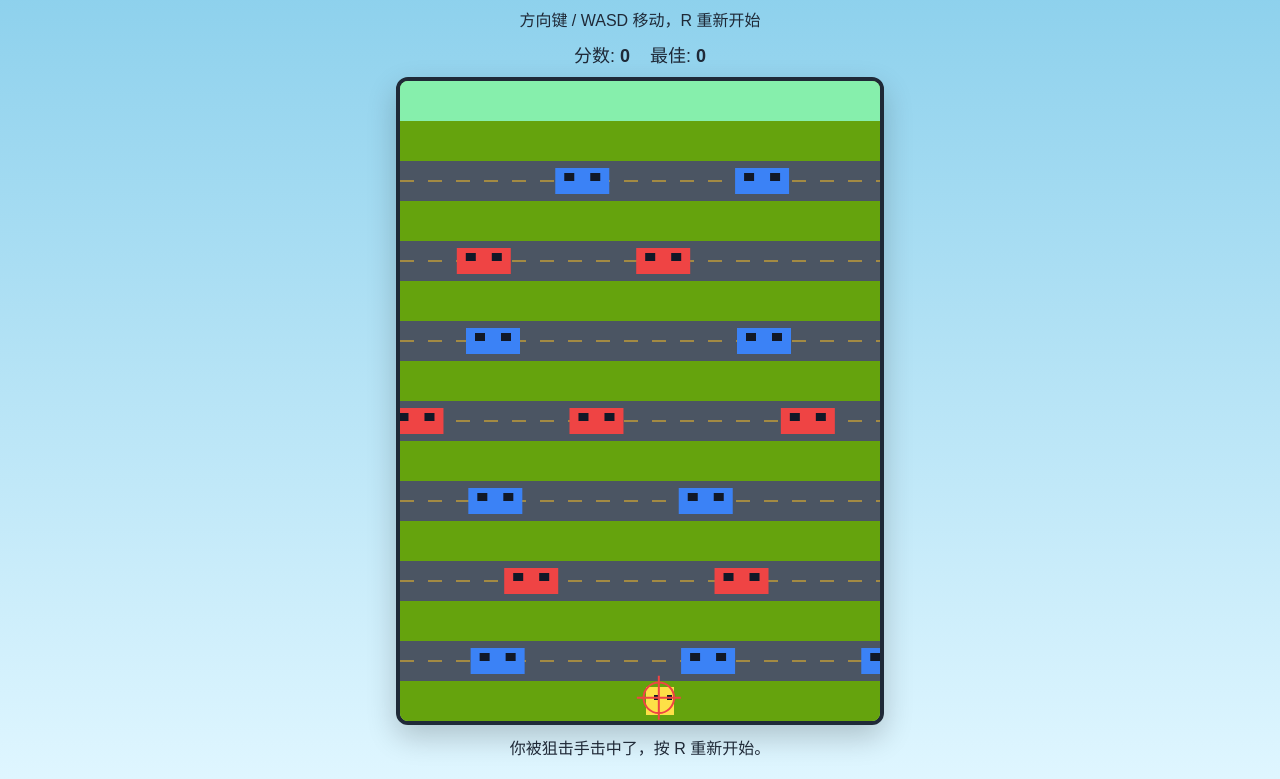
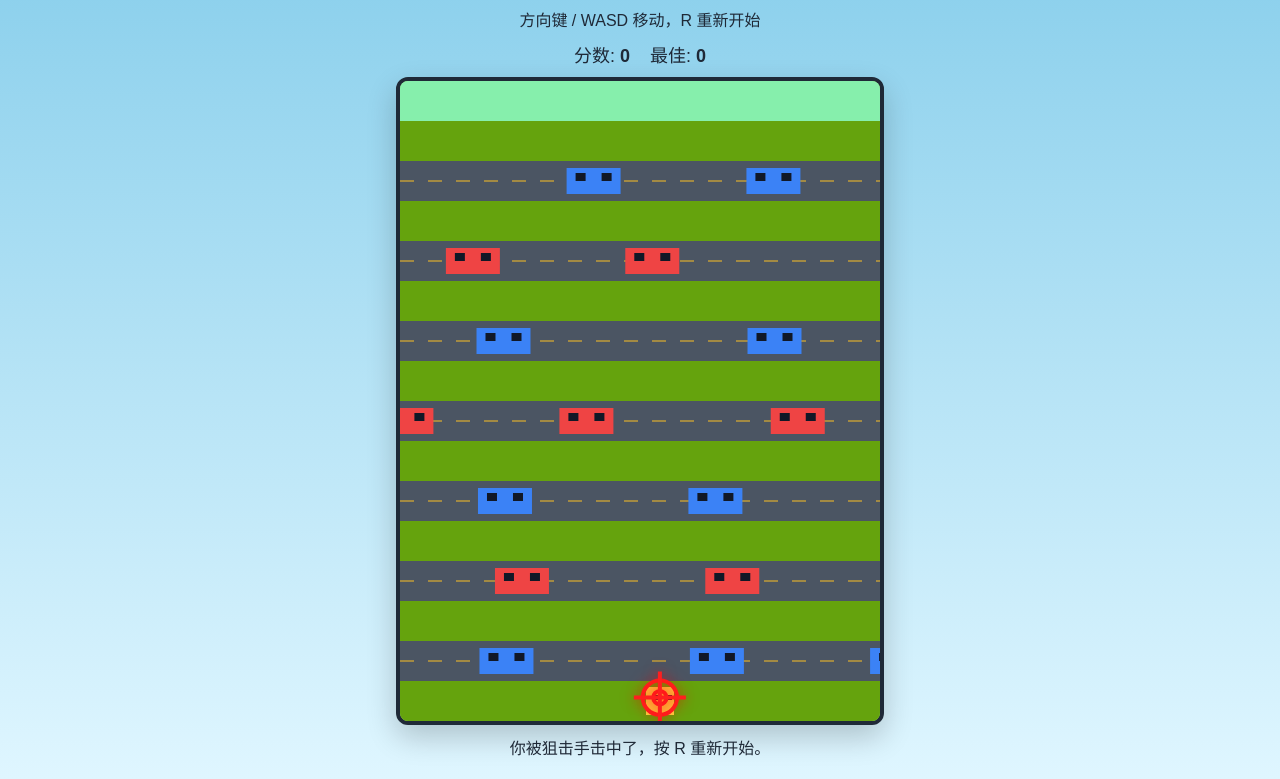
Before and after one commit to tianyichen404-coder/crossing-road-game, a plain HTML site: page index.html in a window 1280 px wide. Shown: the part 69-848 px from the top of the page. Drawn offline with Linux system fonts and the light colour scheme.

Commit message:
fix: make sniper crosshair visible

```diff
--- a/index.html
+++ b/index.html
@@ -17,6 +17,6 @@
     <canvas id="game" width="480" height="640"></canvas>
     <p id="status">小心来车，尽量往上走。</p>
   </div>
-  <script src="script.js"></script>
+  <script src="script.js?v=2"></script>
 </body>
 </html>
--- a/script.js
+++ b/script.js
@@ -11,6 +11,7 @@ const SAFE_ROWS = new Set([0, 1, ROWS - 1]);
 const SNIPER_LOCK_DISTANCE = 10;
 const SNIPER_FOLLOW_SPEED = 0.018;
 const SNIPER_AIM_SECONDS = 1;
+const BUILD_TAG = 'sniper-update-v2';
 
 let best = Number(localStorage.getItem('crossyBest') || 0);
 bestEl.textContent = best;
@@ -40,8 +41,8 @@ function resetGame() {
   score = 0;
   gameOver = false;
   sniper = {
-    x: 50,
-    y: 50,
+    x: canvas.width / 2,
+    y: 80,
     aimTime: 0,
     firing: false,
     shotTimer: 0,
@@ -208,16 +209,21 @@ function drawPlayer() {
 function drawSniper() {
   const pulse = 1 + Math.sin(Date.now() / 120) * 0.15;
   ctx.save();
-  ctx.strokeStyle = sniper.aimTime > 0 ? '#ef4444' : '#ffffff';
-  ctx.lineWidth = 2;
+  ctx.strokeStyle = sniper.aimTime > 0 ? '#ff1f1f' : '#ff4d4f';
+  ctx.lineWidth = 4;
+  ctx.shadowColor = 'rgba(255, 0, 0, 0.55)';
+  ctx.shadowBlur = 14;
   ctx.beginPath();
-  ctx.arc(sniper.x, sniper.y, 16 * pulse, 0, Math.PI * 2);
+  ctx.arc(sniper.x, sniper.y, 18 * pulse, 0, Math.PI * 2);
   ctx.stroke();
   ctx.beginPath();
-  ctx.moveTo(sniper.x - 22, sniper.y);
-  ctx.lineTo(sniper.x + 22, sniper.y);
-  ctx.moveTo(sniper.x, sniper.y - 22);
-  ctx.lineTo(sniper.x, sniper.y + 22);
+  ctx.arc(sniper.x, sniper.y, 7 * pulse, 0, Math.PI * 2);
+  ctx.stroke();
+  ctx.beginPath();
+  ctx.moveTo(sniper.x - 26, sniper.y);
+  ctx.lineTo(sniper.x + 26, sniper.y);
+  ctx.moveTo(sniper.x, sniper.y - 26);
+  ctx.lineTo(sniper.x, sniper.y + 26);
   ctx.stroke();
   ctx.restore();
 
@@ -249,5 +255,6 @@ function loop(timestamp = 0) {
   requestAnimationFrame(loop);
 }
 
+statusEl.textContent = `小心来车，也别让狙击手锁定你。当前版本: ${BUILD_TAG}`;
 resetGame();
 loop();
```
